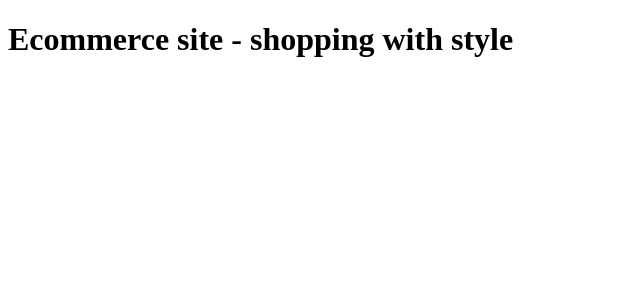
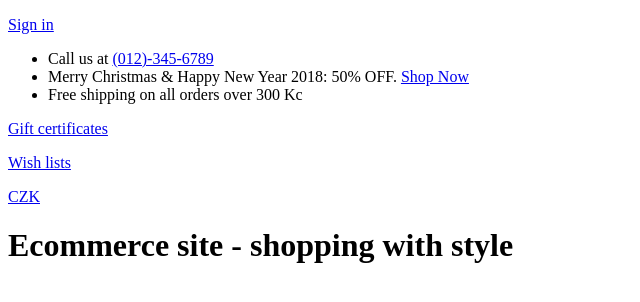
Before and after one commit to jackplug/ecm2, a website: page public/index.html in a window 1280 px wide. Shown: the whole page, without its empty margins (0-640 px from the left). Drawn offline with Linux system fonts and the light colour scheme.

Commit message:
First bar

```diff
--- a/public/index.html
+++ b/public/index.html
@@ -9,11 +9,29 @@
 
 <body class="home">
     <header>
+        <section class="header-first-bar-user">
+            <p><a href="/sign-in.html" data-modal data-modaltype="html" data-modalcontent="signInHeader">Sign in</a></p>
+        </section>
 
+        <section class="header-first-bar-promo">
+            <ul data-notices>
+                <li>Call us at <a href="tel:(012)-345-6789">(012)-345-6789</a></li>
+                <li>Merry Christmas &amp; Happy New Year 2018: 50% OFF. <a href="#demo_url">Shop Now</a></li>
+                <li>Free shipping on all orders over 300&nbsp;Kc</li>
+            </ul>
+        </section>
 
+        <section class="header-first-bar-gift-certificates">
+            <p><a href="/gift-certificates.html" class="i-gift">Gift certificates</a></p>
+        </section>
 
+        <section class="header-first-bar-wish-lists">
+            <p><a href="/wish-lists.html" class="i-heart">Wish lists</a></p>
+        </section>
 
-
+        <section class="header-first-bar-currency">
+            <p><a href="/currency.html" data-modal data-modaltype="html" data-modalcontent="currencyHeader" class="i-flag-cs">CZK</a></p>
+        </section>
 
 
 
```
Also changed, not shown: html/index.html (+19 -1 lines), src/includes/header/components/currency.html (+3 -0 lines), src/includes/header/components/gift-certificates.html (+3 -0 lines), src/includes/header/components/promo.html (+7 -0 lines), src/includes/header/components/user.html (+3 -0 lines), src/includes/header/components/wish-lists.html (+3 -0 lines).
